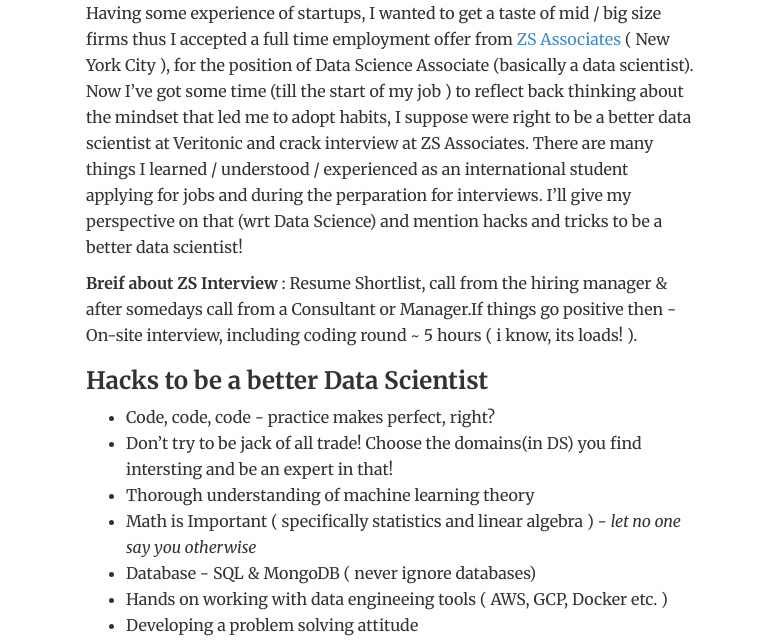
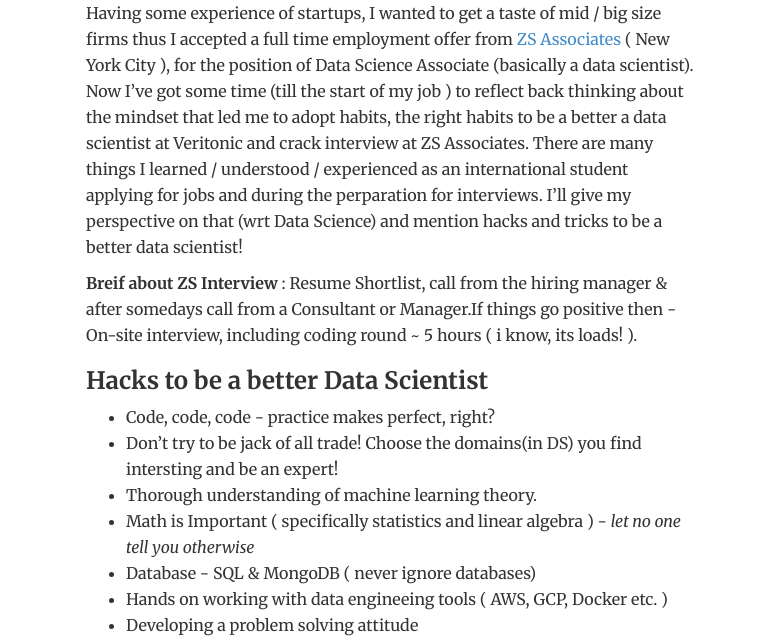
Before and after one commit to shradhit7/shradhit7.github.io, a Jekyll site: the page built from _posts/2020-01-10- Full Time Job.md, in a window 1280 px wide. Shown: the part 643-1285 px from the top of the page, without its empty margins (248-1031 px from the left). Built offline with Jekyll 4.4.1, drawn with Linux system fonts in a browser that asks for light colours.

Commit message:
Update 2020-01-10- Full Time Job.md

```diff
--- a/_posts/2020-01-10- Full Time Job.md
+++ b/_posts/2020-01-10- Full Time Job.md
@@ -7,7 +7,7 @@
 
 Some life updates - I’m done with my Masters at Rutgers in 1.5 years (yey!) & completed the Data Scientist ( internship ) at Veritonic Inc, _successfully_. It started in my Summer and lasted till the end of fall ( around 6-7 months ). My major contribution were in domains of music information retrieval, audio intelligence and NLP. [Kevin](https://falicon.com/) ( CTO - Veritonic ) & Andrew ( COO - Veritonic) found my work interesting, and I’m glad that I could contribute to a brilliant startup like Veritonic. I got a chance to meet many amazing people in Veritonic though [Jeff](https://www.linkedin.com/in/jeffreyspiro/) ( Head of Marketing also wittiest, smart, funny guy ), [Matt](https://www.mattgagliano.com/) ( Head of Products & science / tech geek ) and [Rich](https://www.richinfante.com/) ( Software Developer and coding genius ) made the work feel less like work, their passion is unparalleled and super inspirational. I will also remember what Matt said in a Veritonic's all hands dinner party, “Ask a person, what he likes to do in his free time / projects he is working on the side” and his enthusiasm, will be enough to tell you if he is the right person for the job. Veritonic is an awesome place to learn and has a terrific work culture.
 
-Having some experience of startups, I wanted to get a taste of mid / big size firms thus I accepted a full time employment offer from [ZS Associates](https://www.zs.com/) ( New York City ), for the position of Data Science Associate (basically a data scientist). Now I’ve got some time (till the start of my job ) to reflect back thinking about the mindset that led me to adopt habits, I suppose were right to be a better data scientist at Veritonic and crack interview at ZS Associates. There are many things I learned / understood / experienced as an international student applying for jobs and during the perparation for interviews. I’ll give my perspective on that (wrt Data Science) and mention hacks and tricks to be a better data scientist!
+Having some experience of startups, I wanted to get a taste of mid / big size firms thus I accepted a full time employment offer from [ZS Associates](https://www.zs.com/) ( New York City ), for the position of Data Science Associate (basically a data scientist). Now I’ve got some time (till the start of my job ) to reflect back thinking about the mindset that led me to adopt habits, the right habits to be a better a data scientist at Veritonic and crack interview at ZS Associates. There are many things I learned / understood / experienced as an international student applying for jobs and during the perparation for interviews. I’ll give my perspective on that (wrt Data Science) and mention hacks and tricks to be a better data scientist!
 
 
 **Breif about ZS Interview** : Resume Shortlist, call from the hiring manager & after somedays call from a Consultant or Manager.If things go positive then - On-site interview, including coding round ~ 5 hours ( i know, its loads! ).
@@ -16,9 +16,9 @@
 ### Hacks to be a better Data Scientist
 
 - Code, code, code - practice makes perfect, right?
-- Don't try to be jack of all trade! Choose the domains(in DS) you find intersting and be an expert in that!
-- Thorough understanding of machine learning theory
-- Math is Important ( specifically statistics and linear algebra ) - _let no one say you otherwise_
+- Don't try to be jack of all trade! Choose the domains(in DS) you find intersting and be an expert!
+- Thorough understanding of machine learning theory.
+- Math is Important ( specifically statistics and linear algebra ) - _let no one tell you otherwise_
 - Database - SQL & MongoDB ( never ignore databases)
 - Hands on working with data engineeing tools ( AWS, GCP, Docker etc. )
 - Developing a problem solving attitude
```
